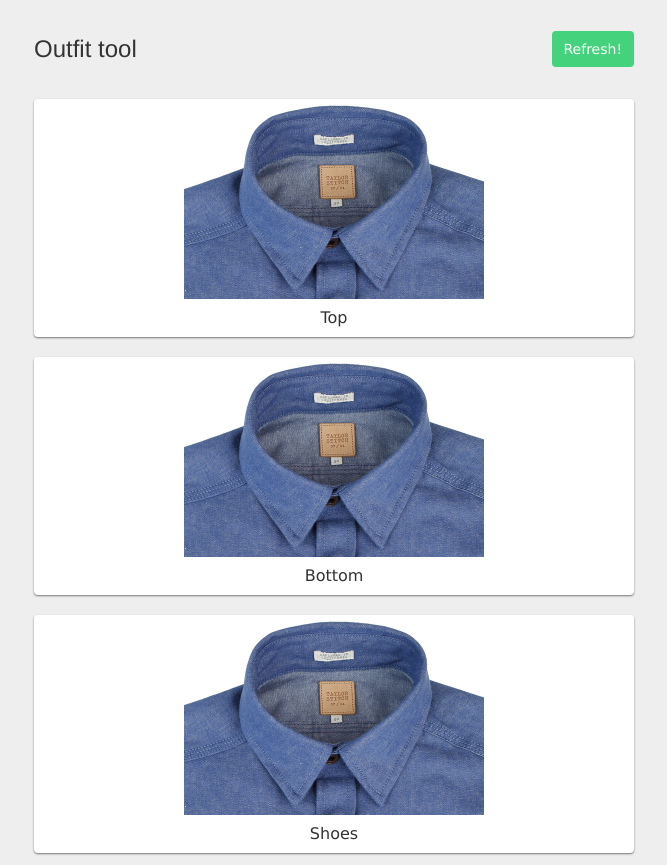
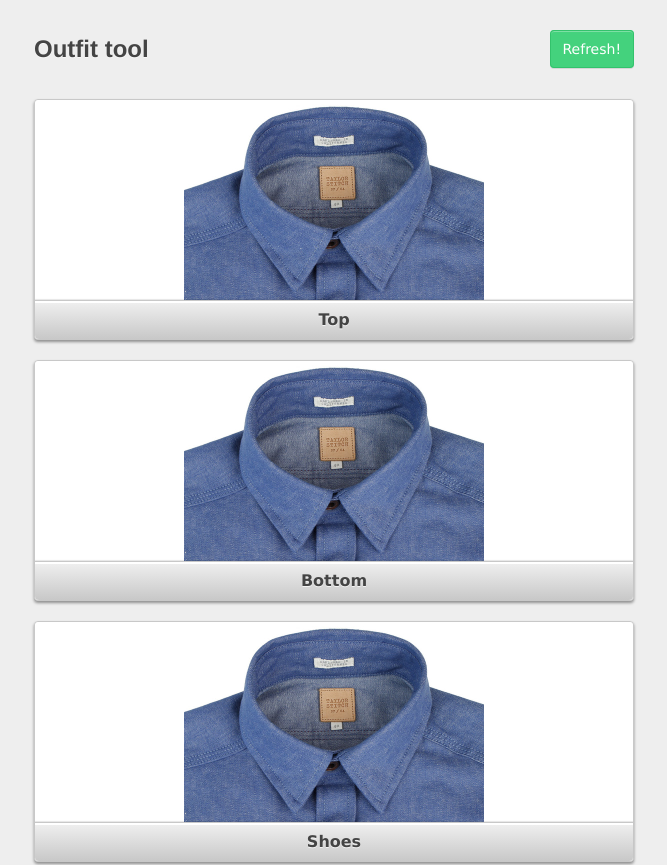
Before and after one commit to mynameisraj/ebay, a plain HTML site: page index.html in a window 1280 px wide. Shown: the top 865 px of the page, without its empty margins (306-973 px from the left). Drawn offline with Linux system fonts and the light colour scheme.

Commit message:
Dress things up a bit

```diff
--- a/stylesheets/style.css
+++ b/stylesheets/style.css
@@ -56,7 +56,7 @@ table {
 
 body {
 	background-color: #eee;
-	color: #333;
+	color: #444;
 	font: 12px/18px "Lucida Grande", Helvetica, sans-serif;
 }
 
@@ -73,6 +73,8 @@ body {
 	float: left;
 	font-family: "Helvetica Neue", sans-serif;
 	font-size: 24px;
+	font-weight: 700;
+	text-shadow: 0 1px 0 rgba(255,255,255,0.6);
 }
 
 .title .refresh {
@@ -82,7 +84,11 @@ body {
 .refresh a {
 	-webkit-transition: 0.1s linear background-color;
 	background-color: rgb(68, 210, 125);
+	border: 1px solid rgb(51, 194, 108);
 	border-radius: 4px;
+	box-shadow:
+		inset 0 1px 0 rgba(255,255,255,0.3),
+		0 1px 0 rgba(0,0,0,0.1);
 	color: #fff;
 	font-size: 14px;
 	padding: 10px 12px;
@@ -97,8 +103,9 @@ body {
 
 .outfit > div {
 	background-color: #fff;
+	border: 1px solid rgb(200,200,200);
 	border-radius: 4px;
-	box-shadow: 0 1px 2px rgba(0,0,0,0.5);
+	box-shadow: 0 2px 3px rgba(0,0,0,0.4);
 	margin-bottom: 20px;
 }
 
@@ -116,8 +123,22 @@ body {
 }
 
 .outfit > div h2 {
+	background-image:
+		-webkit-linear-gradient(
+			-90deg,
+			rgb(240,240,240),
+			rgb(200,200,200)
+		);
+	border-radius: 0 0 4px 4px;
+	border-top: 1px solid rgb(200,200,200);
+	box-shadow:
+		0 -1px 1px rgba(0,0,0,0.1),
+		inset 0 2px 0 rgb(255,255,255);
 	font-size: 16px;
-	font-weight: 500;
+	font-weight: 700;
 	padding: 10px;
+	position: relative;
+	z-index: 3;
 	text-align: center;
+	text-shadow: 0 1px 0 rgba(255,255,255,0.7);
 }
```
